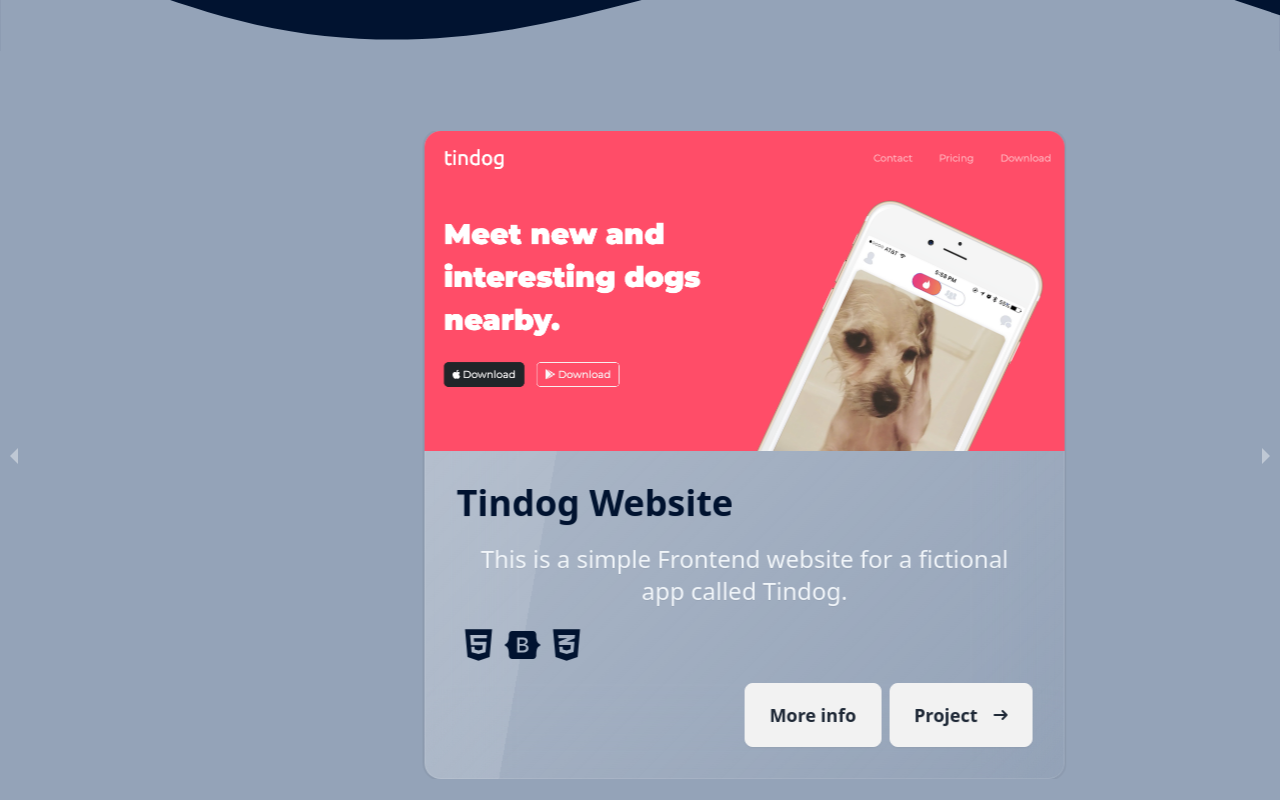
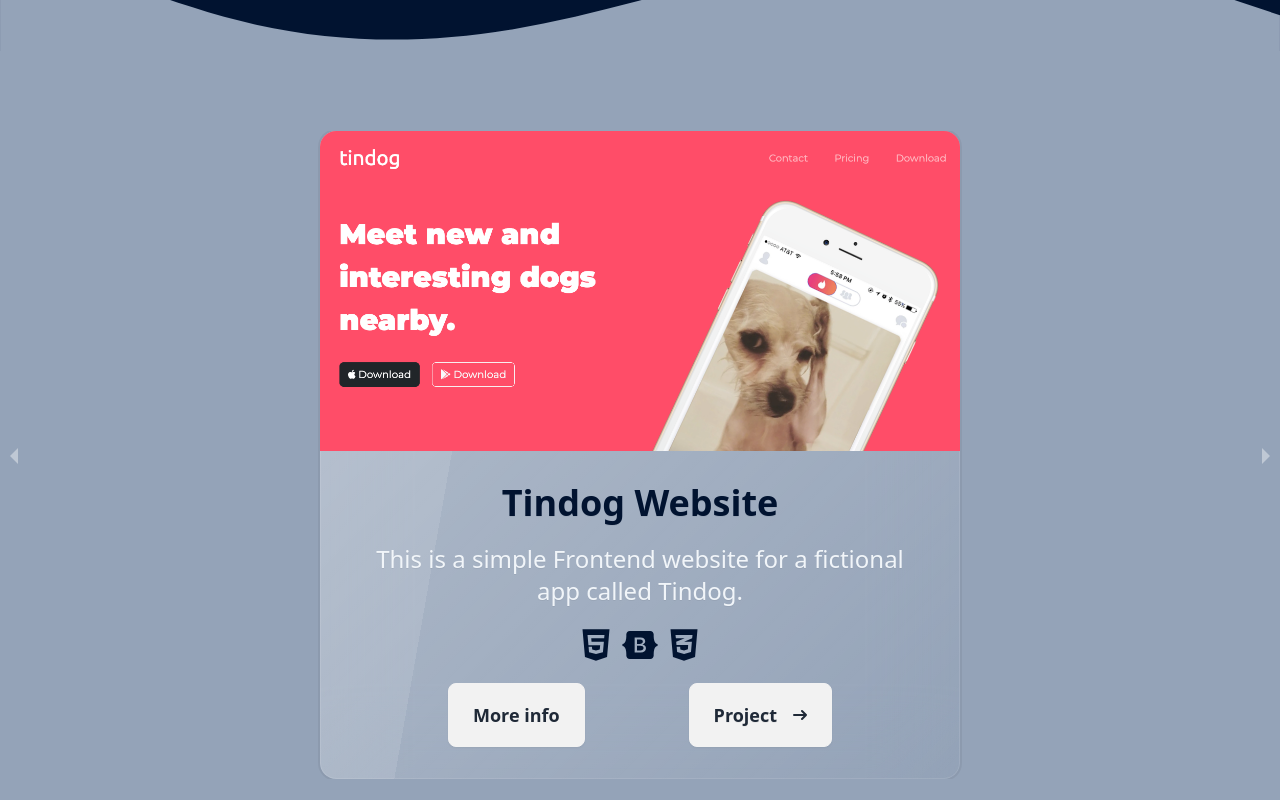
Before and after one commit to VatthanaB/Projects-Portfolio-Frontend, a React (Vite) app: page / in a window 1280 px wide. Shown: the part 640-1440 px from the top of the page. Built offline with nearby package versions, Linux system fonts and the light colour scheme.

Commit message:
Refactor card component styles

```diff
--- a/src/projects/Root/components/Card.tsx
+++ b/src/projects/Root/components/Card.tsx
@@ -20,10 +20,11 @@ function Card(props: CardProps) {
   let descriptionClass = "text-slate-100";
   let cardBodyClass = "card-body text-slate-100  ";
   let btnClass = "btn";
+  let btndivClass = "card-actions w-full  flex justify-end";
 
   if (props.cardCarrousel) {
     cardClass = "card md:w-4/5 lg:w-2/4 glass   ";
-    imageClass = "lg:w-full  lg:h-80 object-cover";
+    imageClass = "lg:w-full h-52 lg:h-80 object-cover";
     iconsClass = " h-6 lg:w-9 w-6 lg:h-9 mx-1 inline-flex ";
     appNameClass =
       "card-title text-customBlue font-semi-bold text-2xl lg:text-4xl";
@@ -31,6 +32,7 @@ function Card(props: CardProps) {
     cardBodyClass =
       "card-body text-slate-100 space-y-3 flex flex-col items-center justify-center  ";
     btnClass = "btn btn-lg";
+    btndivClass = "card-actions w-full  flex justify-evenly ";
   }
 
   return (
@@ -47,7 +49,7 @@ function Card(props: CardProps) {
           ))}
         </p>
 
-        <div className="card-actions w-full  flex justify-end">
+        <div className={btndivClass}>
           <button
             className={btnClass}
             onClick={() => {
--- a/src/projects/Root/components/CardCarrousel.tsx
+++ b/src/projects/Root/components/CardCarrousel.tsx
@@ -43,7 +43,7 @@ const CardCarrousel = () => {
       showArrows={true}
       showIndicators={false}
       showStatus={false}
-      className="mt-20"
+      className="my-20"
       emulateTouch={true}
       stopOnHover={true}
       transitionTime={1000}
--- a/src/projects/Root/components/CardExternal.tsx
+++ b/src/projects/Root/components/CardExternal.tsx
@@ -11,24 +11,26 @@ interface CardProps {
   icons: IconType[];
 }
 function Card(props: CardProps) {
-  let cardClass = "card md:w-4/5 lg:w-1/4 glass ";
+  let cardClass = "card md:w-4/5 lg:w-1/4 glass  ";
   let imageClass = "w-full h-48  lg:h-64 object-cover";
   let iconsClass = "w-6 h-6 mx-1 inline-flex text-slate-200";
   let appNameClass = "card-title text-xl text-customDarkOrange";
   let descriptionClass = "text-slate-100";
   let cardBodyClass = "card-body text-slate-100  ";
   let btnClass = "btn";
+  let btndivClass = "card-actions w-full  flex justify-end";
 
   if (props.cardCarrousel) {
-    cardClass = "card md:w-4/5 lg:w-2/4 glass   ";
-    imageClass = "lg:w-full  lg:h-80 object-cover";
+    cardClass = "card md:w-4/5 lg:w-2/4 glass    ";
+    imageClass = "lg:w-full h-52 lg:h-80 object-cover";
     iconsClass = " h-6 lg:w-9 w-6 lg:h-9 mx-1 inline-flex ";
     appNameClass =
       "card-title font-semi-bold text-customBlue text-2xl lg:text-4xl";
     descriptionClass = "text-slate-100 text-lg lg:text-2xl ";
     cardBodyClass =
-      "card-body text-slate-100 space-y-3 flex flex-col items-start justify-center  ";
+      "card-body text-slate-100 space-y-3 flex flex-col items-center justify-center  ";
     btnClass = "btn btn-lg";
+    btndivClass = "card-actions w-full  flex justify-evenly ";
   }
   return (
     <div className={cardClass}>
@@ -38,13 +40,13 @@ function Card(props: CardProps) {
       <div className={cardBodyClass}>
         <h2 className={appNameClass}>{props.appName}</h2>
         <p className={descriptionClass}>{props.description}</p>
-        <p className="mb-3  font-normal text-customBlue dark:text-gray-400">
+        <p className="mb-3  font-normal  text-customBlue dark:text-gray-400">
           {props.icons.map((Icon) => (
             <Icon className={iconsClass} />
           ))}
         </p>
 
-        <div className="card-actions  w-full  flex justify-end">
+        <div className={btndivClass}>
           <button
             className={btnClass}
             onClick={() => {
```
